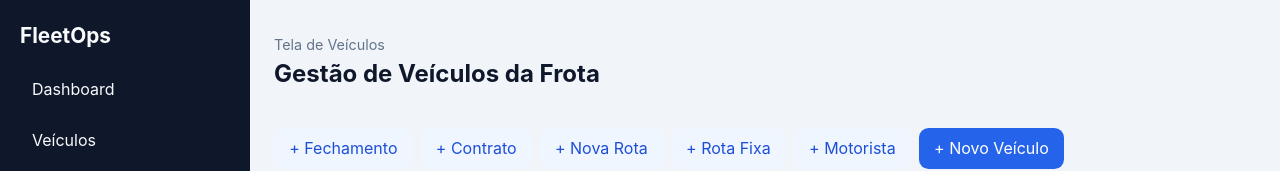
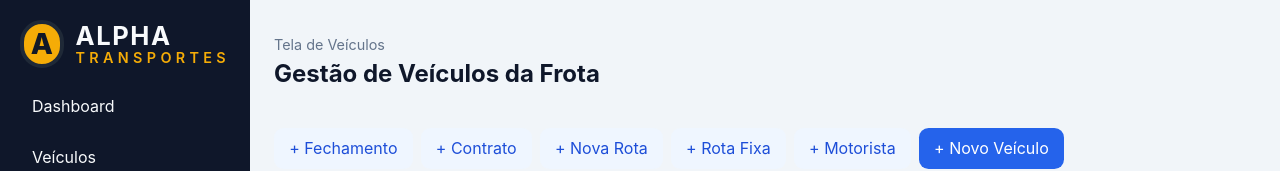
Before and after one commit to nadson5518/gerenciamento-de-frotas, a React (Vite) app in the folder frontend/: page / in a window 1280 px wide. Shown: the top 171 px of the page. Built offline with nearby package versions, Linux system fonts and the light colour scheme; no server answers.

Commit message:
feat(frontend): add Alpha Transportes branding to sidebar

```diff
--- a/frontend/src/components/Sidebar.jsx
+++ b/frontend/src/components/Sidebar.jsx
@@ -10,7 +10,15 @@ const menuItems = [
 export function Sidebar() {
   return (
     <aside className="sidebar">
-      <h1 className="sidebar__title">FleetOps</h1>
+      <div className="sidebar__brand" aria-label="Alpha Transportes">
+        <div className="sidebar__logo" aria-hidden="true">
+          <span>A</span>
+        </div>
+        <div className="sidebar__brand-text">
+          <h1 className="sidebar__title">ALPHA</h1>
+          <p className="sidebar__subtitle">TRANSPORTES</p>
+        </div>
+      </div>
       <nav>
         <ul className="sidebar__menu">
           {menuItems.map((item) => (
--- a/frontend/src/styles/dashboard.css
+++ b/frontend/src/styles/dashboard.css
@@ -10,9 +10,45 @@
   padding: 1.25rem;
 }
 
+.sidebar__brand {
+  display: flex;
+  align-items: center;
+  gap: 0.75rem;
+  margin-bottom: 1rem;
+}
+
+.sidebar__logo {
+  width: 3rem;
+  height: 3rem;
+  border-radius: 9999px;
+  background: #f5ac07;
+  display: grid;
+  place-items: center;
+  border: 4px solid #1f2937;
+}
+
+.sidebar__logo span {
+  color: #111827;
+  font-size: 1.8rem;
+  font-weight: 800;
+  line-height: 1;
+}
+
+.sidebar__brand-text {
+  display: grid;
+  line-height: 1.1;
+}
+
 .sidebar__title {
-  font-size: 1.3rem;
-  margin-bottom: 1rem;
+  font-size: 1.6rem;
+  letter-spacing: 0.06em;
+}
+
+.sidebar__subtitle {
+  color: #f5ac07;
+  font-size: 0.9rem;
+  letter-spacing: 0.3em;
+  font-weight: 600;
 }
 
 .sidebar__menu {
```
